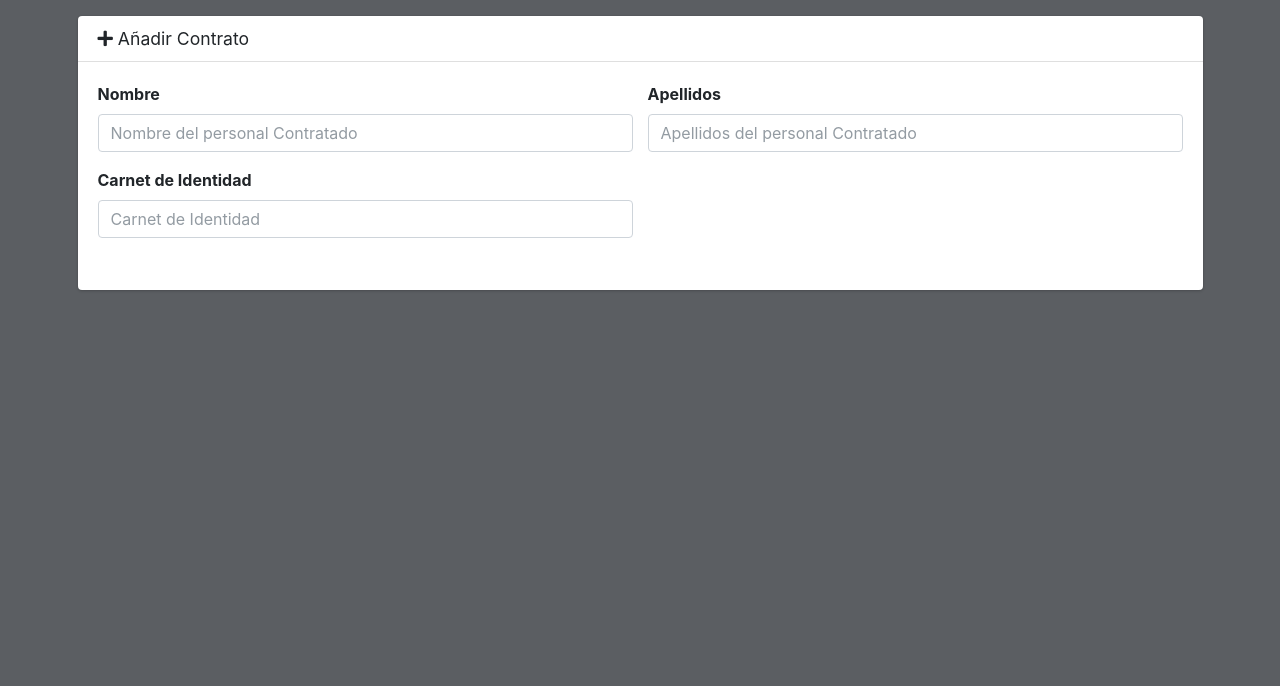
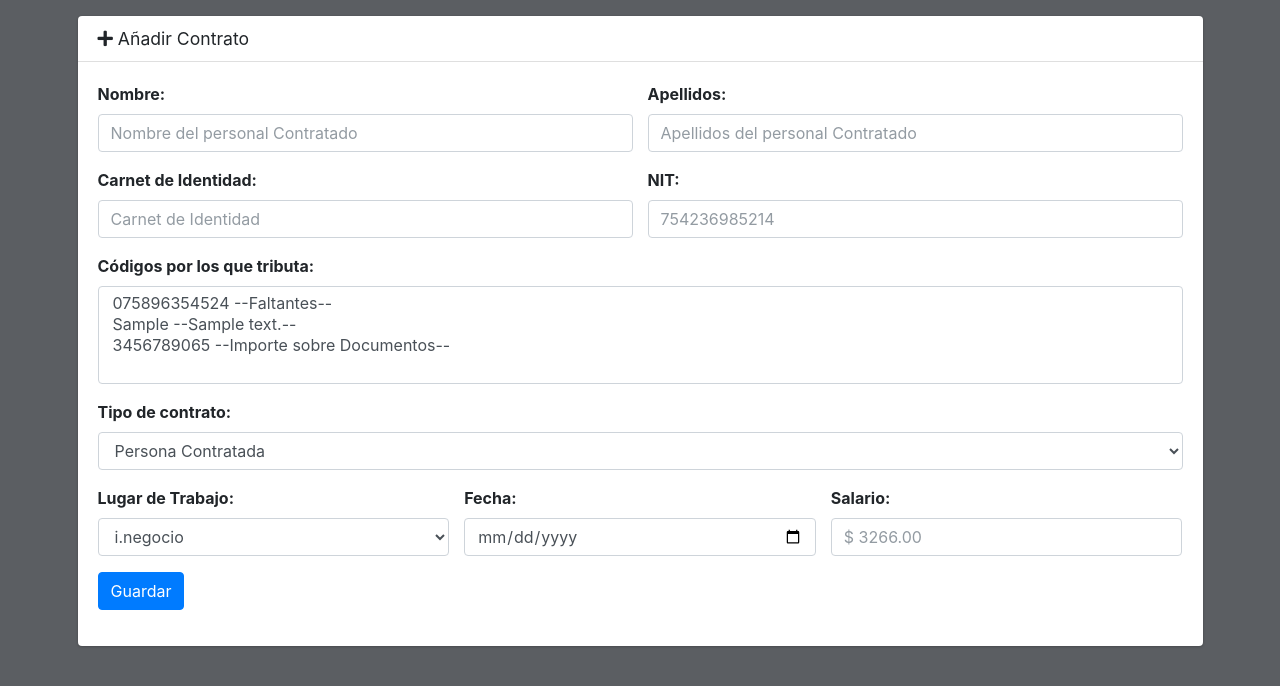
Before and after one commit to AleHS-99/PagosOnat, a Flask app: page /contrato/add in a window 1280 px wide. Shown: the part 76-762 px from the top of the page. Run offline with Flask 3, Linux system fonts and the light colour scheme; tables that the repository leaves empty hold one stand-in row (values such as "Sample post"); some libraries are stand-ins or nearby versions.

Commit message:
contrato
avanzamos y eso les duele

```diff
--- a/main.py
+++ b/main.py
@@ -69,6 +69,28 @@ class CodigoPagoMora(db.Model):
     porcentaje_mora3 = db.Column(db.Float)
     porcentaje_mora3_2 = db.Column(db.Float)
     dias_mora3 = db.Column(db.Integer)
+
+class ContratoPersona(db.Model):
+    id = db.Column(db.Integer, primary_key=True, autoincrement=True)
+    nombre = db.Column(db.String(100), nullable=False)
+    apellidos = db.Column(db.String(250),nullable=False)
+    ci = db.Column(db.String(11),nullable=False)
+    nit = db.Column(db.String(50),nullable=False)
+    codigos = db.Column(db.String(1800),nullable=False)
+    salario = db.Column(db.Float)
+    fecha_inicio = db.Column(db.String(100))
+    lugar = db.Column(db.String(250))
+
+class ContratoDueno(db.Model):
+    id = db.Column(db.Integer, primary_key=True, autoincrement=True)
+    nombre = db.Column(db.String(100), nullable=False)
+    apellidos = db.Column(db.String(250),nullable=False)
+    ci = db.Column(db.String(11),nullable=False)
+    nit = db.Column(db.String(50),nullable=False)
+    codigos = db.Column(db.String(1800),nullable=False)
+    fecha_inicio = db.Column(db.String(100))
+    lugar = db.Column(db.String(250))
+    cant_trabajadores = db.Column(db.Integer)
 
 #Pagina Principal
 @app.route('/')
@@ -275,15 +297,64 @@ def cod_edit(tipo,id):
 #Contrataciones
 @app.route('/contrato')
 def contrat_base():
-    return render_template('contract_base.html')
+    a = ContratoDueno.query.all()
+    b = ContratoPersona.query.all()
+    lista = []
+    for i in a:
+        lista.append(('Dueño de Negocio',i.nombre,i.apellidos,i.lugar,i.nit))
+    for i in b:
+        lista.append(('Persona Contratada',i.nombre,i.apellidos,i.lugar,i.nit))
+    return render_template('contract_base.html',lista=lista)
 
 #Contrataciones Add
 @app.route('/contrato/add', methods=['GET', 'POST'])
 def contrat_add():
+    cs = CodigoSimple.query.all()
+    cps = CodigoPagoSalarial.query.all()
+    cpm = CodigoPagoMora.query.all()
+    cdno = ContratoDueno.query.all()
+    lugares = []
+    for i in cdno:
+        lugares.append(i.lugar)
+    lista = []
+    for i in cs:
+        lista.append((i.codigo,i.descripcion))
+    for i in cps:
+        lista.append((i.codigo,i.descripcion))
+    for i in cpm:
+        lista.append((i.codigo,i.descripcion))
+
     if request.method=='GET':
-        return render_template('contract_add.html')
+        return render_template('contract_add.html',lista=lista,negocio=lugares)
     elif request.method=='POST':
-        pass
+        nombre = request.form.get('nombre')
+        apellidos = request.form.get('apellidos')
+        ci = request.form.get('ci')
+        nit = request.form.get('nit')
+        cod = request.form.getlist('codigos[]')
+        separator = ','
+        my_string = separator.join(cod)
+        tipo = request.form.get('tipo_C')
+        if tipo=='Persona':
+            salario = request.form.get('salario')
+            lugar = request.form.get('lugar')
+            fecha = request.form.get('date')
+            n_contrato = ContratoPersona(nombre=nombre, apellidos=apellidos,ci=ci,nit=nit,codigos=my_string,salario=salario,lugar=lugar,
+                                         fecha_inicio=fecha)
+            db.session.add(n_contrato)
+            db.session.commit()
+            flash('El contrato ha sido registrado correctamente.')
+            return redirect('/contrato')
+        else:
+            lugar_2 = request.form.get('lugar_2')
+            date1 = request.form.get('date1')
+            cant = request.form.get('cant')
+            n_contrato = ContratoDueno(nombre=nombre, apellidos=apellidos,ci=ci,nit=nit,codigos=my_string,cant_trabajadores=cant,
+                                       lugar=lugar_2, fecha_inicio=date1)
+            db.session.add(n_contrato)
+            db.session.commit()
+            flash('El contrato ha sido registrado correctamente.')
+            return redirect('/contrato')
     else:
         pass
 
@@ -295,6 +366,6 @@ def create_all_tables():
 
 if __name__ == '__main__':
     create_all_tables()
-    app.run()
-    #WSGIRequestHandler.protocol_version = "HTTP/1.1"
-    #ui.run()
+    #app.run()
+    WSGIRequestHandler.protocol_version = "HTTP/1.1"
+    ui.run()
--- a/templates/contract_add.html
+++ b/templates/contract_add.html
@@ -12,24 +12,117 @@
                 <div class="row">
                     <div class="col-md-6"><!--Izquierda-->
                         <div class="form-group">
-                            <label for="nombre">Nombre</label>
+                            <label for="nombre">Nombre:</label>
                             <input type="text" placeholder="Nombre del personal Contratado" class="form-control" id="nombre" name="nombre" required>
                         </div>
                         <div class="form-group">
-                            <label for="ci">Carnet de Identidad</label>
-                            <input type="number" placeholder="Carnet de Identidad" max="11" class="form-control" id="ci" name="ci" required>
+                            <label for="ci">Carnet de Identidad:</label>
+                            <input type="number" oninput="limit_input()" placeholder="Carnet de Identidad" class="form-control" id="ci" name="ci" required>
                         </div>
+
                     </div>
                     <div class="col-md-6"><!--Derecha-->
-                        <label for="apellidos">Apellidos</label>
-                        <input type="text" placeholder="Apellidos del personal Contratado" class="form-control" id="apellidos" name="apellidos" required>
+                        <div class="form-group">
+                            <label for="apellidos">Apellidos:</label>
+                            <input type="text" placeholder="Apellidos del personal Contratado" class="form-control" id="apellidos" name="apellidos" required>
+                        </div>
+                        <div class="form-group">
+                            <label for="nit">NIT:</label>
+                            <input type="number" placeholder="754236985214" class="form-control" id="nit" name="nit" required>
+                        </div>
 
                     </div>
                 </div>
+                    <div class="form-group w-100"">
+                        <label for="codigos">C&oacute;digos por los que tributa:</label>
+                        <select multiple name="codigos[]" class="form-control">
+                            {% for codigo in lista %}
+                            <option value="{{ codigo.0 }}"> {{ codigo.0 }} --{{ codigo.1 }}--</option>
+                            {% endfor %}
+                        </select>
+                    </div>
+                    <div class="form-group w-100"">
+                        <label for="tipo_C">Tipo de contrato:</label>
+                        <select name="tipo_C" id="tipo_C" class="form-control" onchange="mostrarCamposAdicionales()">
+                            <option value="Persona"> Persona Contratada </option>
+                            <option value="Dueño"> Due&ntilde;o de Negocio </option>
+                        </select>
+                    </div>
+                    <div id="campos_simple" style="display: block;">
+                        <div class="row">
+                            <div class="col-lg-4">
+                                <div class="form-group w-100">
+                                    <label for="lugar">Lugar de Trabajo:</label>
+                                    <select name="lugar" id="lugar" class="form-control">
+                                        {% for i in negocio %}
+                                        <option value="i.negocio"> i.negocio </option>
+                                        {% endfor %}
+                                    </select>
+                                </div>
+                            </div>
+                            <div class="col-lg-4">
+                                <div class="form-group w-100">
+                                    <label for="date">Fecha:</label>
+                                    <input type="date" class="form-control" id="date" name="date">
+                                </div>
+                            </div>
+                            <div class="col-lg-4">
+                                <div class="form-group w-100">
+                                    <label for="salario">Salario:</label>
+                                    <input type="number" step="0.01" placeholder="$ 3266.00" class="form-control" id="salario" name="salario">
+                                </div>
+                            </div>
+
+                        </div>
+                    </div>
+                    <div id="campos_dueno" style="display: none;">
+                        <div class="row">
+                            <div class="col-lg-4">
+                                <div class="form-group w-100">
+                                    <label for="lugar_2">Lugar de Trabajo:</label>
+                                    <input type="text" placeholder="Centro de Trabajo Benito P&eacute;rez" class="form-control" id="lugar_2" name="lugar_2">
+                                </div>
+                            </div>
+                            <div class="col-lg-4">
+                                <div class="form-group w-100">
+                                    <label for="date1">Fecha:</label>
+                                    <input type="date" class="form-control" id="date1" name="date1">
+                                </div>
+                            </div>
+                            <div class="col-lg-4">
+                                <div class="form-group w-100">
+                                    <label for="cant">Cantidad de Trabajadores:</label>
+                                    <input type="number" value="0" min="0"step="1" class="form-control" id="cant" name="cant">
+                                </div>
+                            </div>
+                        </div>
+                    </div>
+                <button type="submit" class="btn btn-primary">Guardar</button>
             </form>
         </div>
     </div>
 </div>
+<script>
+    function mostrarCamposAdicionales() {
+        var tipoCodigo = document.getElementById("tipo_C").value;
+        if (tipoCodigo == "Persona") {
+            document.getElementById("campos_simple").style.display = "block";
+            document.getElementById("campos_dueno").style.display = "none";
+        } else {
+            document.getElementById("campos_simple").style.display = "none";
+            document.getElementById("campos_dueno").style.display = "block";
+        }
+        }
+</script>
+<script type="text/javascript">
+    function limit_input() {
+        var field = document.getElementById("ci");
+        var max_length = 11;
+        if (field.value.length > max_length) {
+            field.value = field.value.slice(0, max_length);
+        }
 
+    }
+</script>
 
 {% endblock %}
```
Also changed, not shown: templates/contract_base.html (+10 -4 lines), bd.sqlite.
